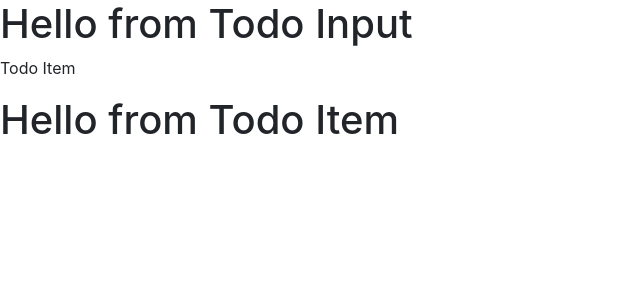
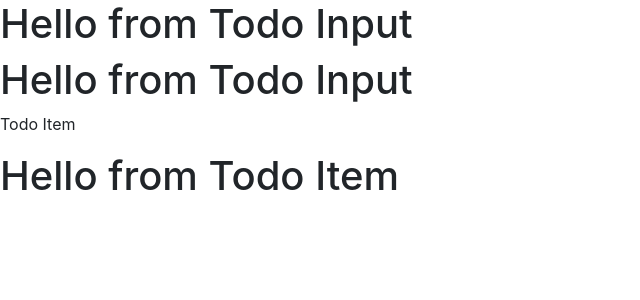
Before and after one commit to maylmeto/todo-list-react, a React (Create React App) app: page / in a window 1280 px wide. Shown: the top 300 px of the page, without its empty margins (0-640 px from the left). Built offline with nearby package versions, Linux system fonts and the light colour scheme.

Commit message:
todo input added

```diff
--- a/src/App.js
+++ b/src/App.js
@@ -9,6 +9,7 @@ function App() {
   return (
     <div className="App">
       <TodoInput></TodoInput>
+      <TodoInput></TodoInput>
       <TodoList></TodoList>
     </div>
   );
```
